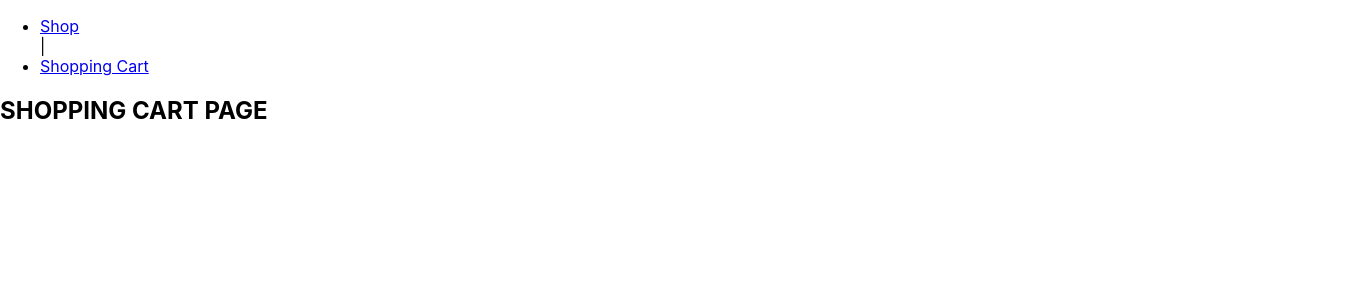
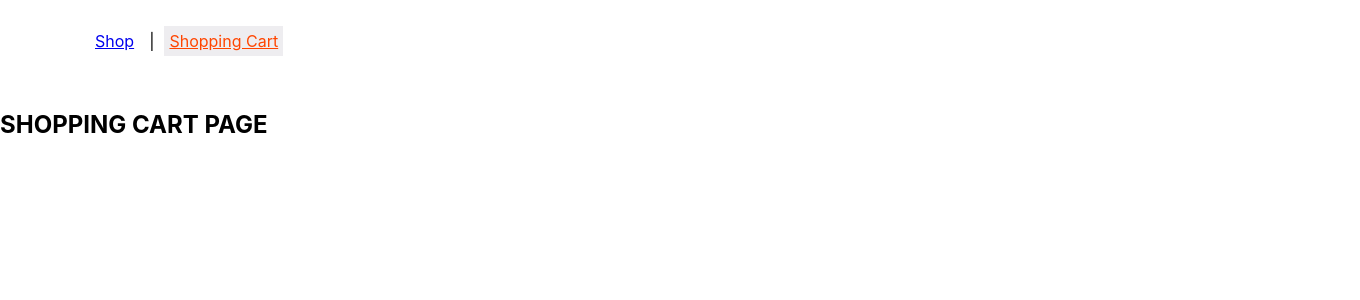
Before and after one commit to hustle2live/ElifTech_Test-task, a React (Create React App) app: page /cart in a window 1280 px wide. Shown: the top 300 px of the page, 1360 px wide, since content can reach past the window. Built offline with nearby package versions, Linux system fonts and the light colour scheme.

Commit message:
add styles active links

```diff
--- /dev/null
+++ b/src/App.css
@@ -0,0 +1,4 @@
+.active {
+   color: orangered;
+   background: rgba(59, 54, 87, 0.085);
+}
--- a/src/App.js
+++ b/src/App.js
@@ -1,7 +1,7 @@
 import React from 'react';
 import { BrowserRouter, Routes, Route, NavLink, useLocation } from 'react-router-dom';
 
-import styles from './index.scss';
+import './App.css';
 
 import Header from './components/Header';
 import MenuPage from './components/Menu';
--- a/src/components/Cart.jsx
+++ b/src/components/Cart.jsx
@@ -1,5 +1,5 @@
 import React from 'react';
-import styles from '../index.scss';
+import styles from '../index.module.scss';
 
 const ShoppingCart = () => {
    return <h2>SHOPPING CART PAGE </h2>;
--- a/src/components/Header.jsx
+++ b/src/components/Header.jsx
@@ -1,22 +1,22 @@
 import React from 'react';
 import { NavLink } from 'react-router-dom';
-import styles from '../index.scss';
+import styles from '../index.module.scss';
 
 const Header = () => {
    // let url = useLocation();
 
    return (
-      <div className={styles.headerMenu}>
+      <div className={styles.header}>
          <nav>
-            <ul>
+            <ul className={styles.header__navmenu}>
                <li>
-                  <NavLink className={styles.navLink} to='/shop'>
+                  <NavLink className={styles.header__navLink} to='/shop'>
                      Shop
                   </NavLink>
                </li>
                <span>|</span>
                <li>
-                  <NavLink className={styles.navLink} to='/cart'>
+                  <NavLink className={styles.header__navLink} to='/cart'>
                      Shopping Cart
                   </NavLink>
                </li>
--- a/src/components/Menu.jsx
+++ b/src/components/Menu.jsx
@@ -1,9 +1,11 @@
 import React from 'react';
-import styles from '../index.scss';
+import styles from '../index.module.scss';
+
+import data from '../mockData/data.json';
 
 const MenuPage = () => {
    // const activeShop = useContext((state) => state.activeShop);
-
+   console.log(data);
    return (
       <>
          <section className={styles.shopsList}>
--- a/src/index.js
+++ b/src/index.js
@@ -1,6 +1,5 @@
 import React from 'react';
 import ReactDOM from 'react-dom/client';
-import './index.scss';
 import App from './App';
 import reportWebVitals from './reportWebVitals';
 
--- a/src/index.scss
+++ b/src/index.module.scss
@@ -6,11 +6,24 @@ body {
    -moz-osx-font-smoothing: grayscale;
 }
 
-.headerMenu {
+.header {
    display: block;
    width: 100%;
-   min-height: 120px;
+   min-height: 60px;
    padding: 15px 40px;
+
+   &__navmenu {
+      display: flex;
+   }
+
+   li {
+      list-style-type: none;
+   }
+
+   &__navLink {
+      padding: 5px;
+      margin: auto 10px;
+   }
 }
 
 .currentShopContent {
@@ -18,8 +31,3 @@ body {
 
 .shopsList {
 }
-
-.navLink {
-  color: blue;
-  margin: auto 10px;
-}
```
